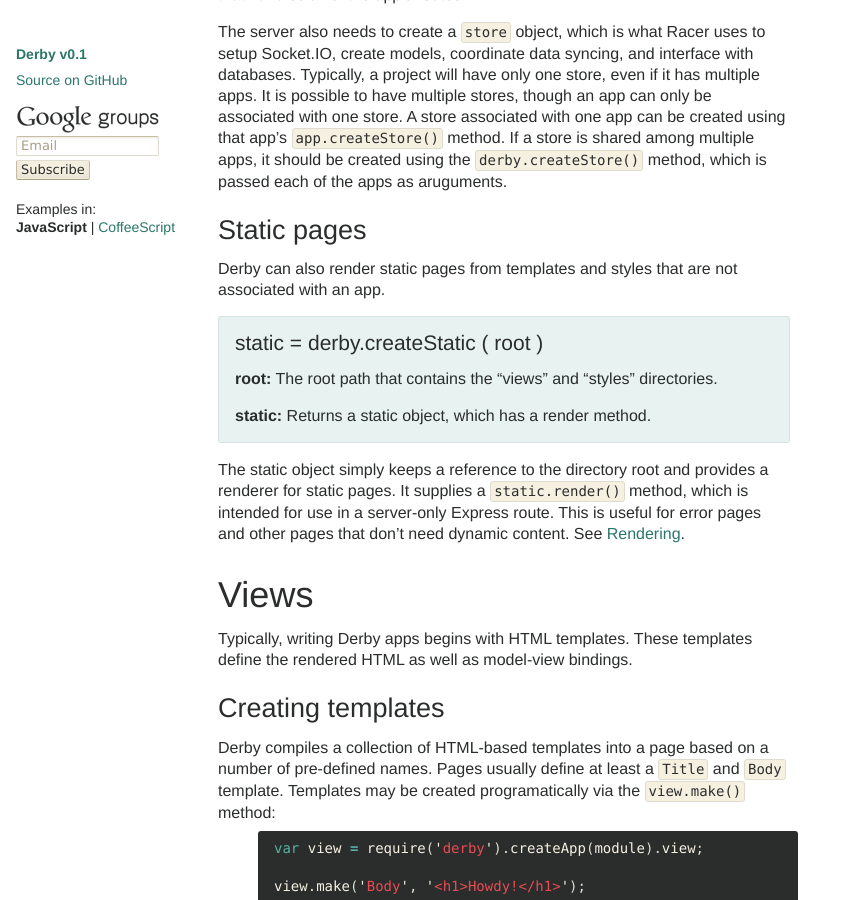
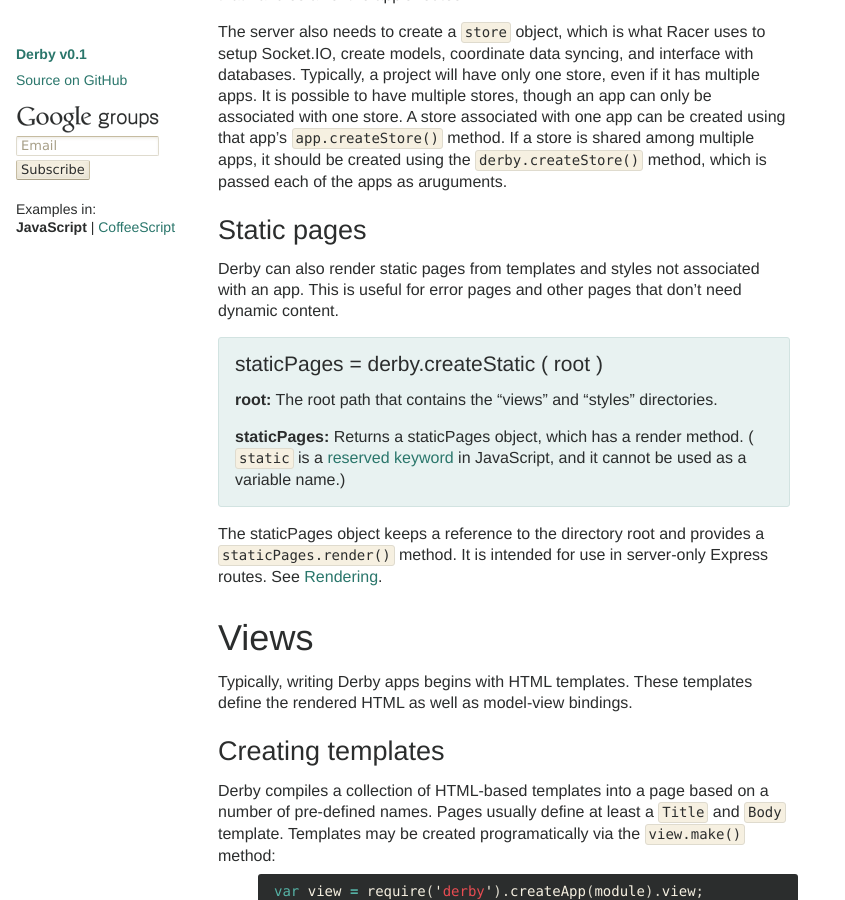
Before and after one commit to derbyjs/derby, a Jekyll site: the page built from index.md, in a window 1280 px wide and 900 px high, scrolled down 5837 px. Shown: the whole window, without its empty margins (0-845 px from the left). Built offline with Jekyll 4.4.1, drawn with Linux system fonts in a browser that asks for light colours; some of the changed text lies outside the part shown.

Commit message:
Change static to staticPages

```diff
--- a/index.md
+++ b/index.md
@@ -230,15 +230,15 @@ The server also needs to create a `store` object, which is what Racer uses to se
 
 ## Static pages
 
-Derby can also render static pages from templates and styles that are not associated with an app.
+Derby can also render static pages from templates and styles not associated with an app. This is useful for error pages and other pages that don't need dynamic content.
 
-> ### `static = `derby.createStatic` ( root )`
+> ### `staticPages = `derby.createStatic` ( root )`
 >
 > **root:** The root path that contains the "views" and "styles" directories.
 >
-> **static:** Returns a static object, which has a render method.
+> **staticPages:** Returns a staticPages object, which has a render method. (`static` is a [reserved keyword](https://developer.mozilla.org/en/JavaScript/Reference/Reserved_Words) in JavaScript, and it cannot be used as a variable name.)
 
-The static object simply keeps a reference to the directory root and provides a renderer for static pages. It supplies a `static.render()` method, which is intended for use in a server-only Express route. This is useful for error pages and other pages that don't need dynamic content. See [Rendering](#rendering).
+The staticPages object keeps a reference to the directory root and provides a `staticPages.render()` method. It is intended for use in server-only Express routes. See [Rendering](#rendering).
 
 # Views
 
@@ -308,7 +308,7 @@ Note that template files don't contain boilerplate HTML, such as doctype definit
 2. **`Title:`** "Derby app" unless overridden
 3. **`Head:`** Optional location for meta tags, scripts that must be placed in the HTML `<head>`, and manually included stylesheets
 4. CSS is compiled and inserted after the Head template automatically.
-5. **`Header:`** Optional location for a page header that will be sent with the initial response chunk. Note that this is actually part of the HTML `<body>`, but it should render correctly by itself. It is separated out so that it can be displayed to the user before the rest of the page if the remainder of the page takes a while to download. Typically this includes static content, such as a logo and a top navigation bar.
+5. **`Header:`** Optional location for a page header that will be sent with the initial response chunk. Note that this is actually part of the HTML `<body>`, but it should render correctly by itself. It is separated out so that it can be displayed to the user before the rest of the page if the remainder of the page takes a while to download. Typically this includes fixed content, such as a logo and a top navigation bar.
 
 #### Second chunk
 
@@ -801,7 +801,7 @@ The page's render function implicitly renders in the context of the app's model.
 
 Apps may also be rendered within server only Express routes. In this case, it is neccessary to provide the renderer with a response object and model. On the server, Models are created with the `store.createModel()` method. If the Derby session middleware is used, it will create models automatically and set a reference to them on `req.model`.
 
-> ### static.render` ( name, res, [model], [context], [status] )`
+> ### staticPages.render` ( name, res, [model], [context], [status] )`
 >
 > **name:** Name of the view and style files to render
 >
@@ -813,7 +813,7 @@ Apps may also be rendered within server only Express routes. In this case, it is
 >
 > **status:** *(optional)* Number specifying the HTTP status code. 200 by default.
 
-For creating error pages and other static pages, Derby provides a `static` object that renders a template and script file specified by name. Typically, this is used without a model object, but it is possible to supply a model object that is used for rendering only. See [Static pages](#static_pages).
+For creating error pages and other static pages, Derby provides a `staticPages` object that renders a template and script file specified by name. Typically, this is used without a model object, but it is possible to supply a model object that is used for rendering only. See [Static pages](#static_pages).
 
 ## app.view
 
```
